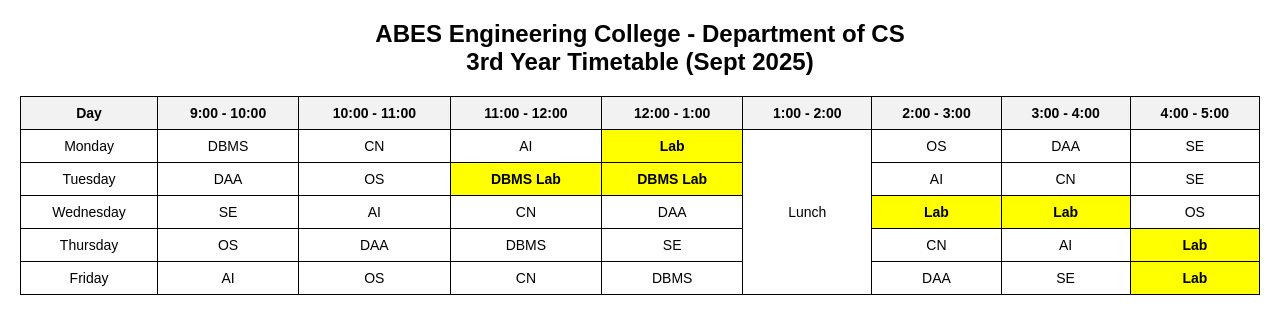
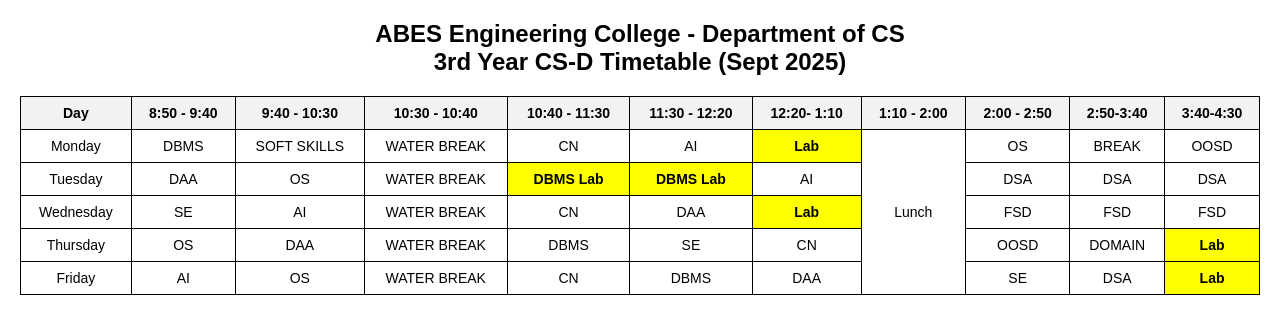
Before and after one commit to SAURABH-NETIZEN/saurabh_wevd, a plain HTML site: page index.html in a window 1280 px wide. Drawn offline with Linux system fonts and the light colour scheme.

Commit message:
complete

```diff
--- a/index.html
+++ b/index.html
@@ -34,63 +34,82 @@
 </head>
 <body>
   <h2>ABES Engineering College - Department of CS<br>
-      3rd Year Timetable (Sept 2025)</h2>
+      3rd Year CS-D Timetable (Sept 2025)</h2>
 
   <table>
     <tr>
       <th>Day</th>
-      <th>9:00 - 10:00</th>
-      <th>10:00 - 11:00</th>
-      <th>11:00 - 12:00</th>
-      <th>12:00 - 1:00</th>
-      <th>1:00 - 2:00</th>
-      <th>2:00 - 3:00</th>
-      <th>3:00 - 4:00</th>
-      <th>4:00 - 5:00</th>
+      <th>8:50 - 9:40</th>
+      <th>9:40 - 10:30</th>
+      <th>10:30 - 10:40</th>
+      <th>10:40 - 11:30</th>
+      <th>11:30 - 12:20</th>
+      <th>12:20- 1:10</th>
+      <th>1:10 - 2:00</th>
+      <th>2:00 - 2:50</th>
+      <th>2:50-3:40</th>
+      <th>3:40-4:30</th>
     </tr>
 
     <tr>
       <td>Monday</td>
       <td>DBMS</td>
+      <TD>SOFT SKILLS</TD>
+      <td>WATER BREAK</td>
       <td>CN</td>
       <td>AI</td>
+
       <td class="highlight">Lab</td>
       <td rowspan="5">Lunch</td>
       <td>OS</td>
-      <td>DAA</td>
-      <td>SE</td>
+      <td>BREAK</td>
+      <td>OOSD</td>
+
     </tr>
 
     <tr>
       <td>Tuesday</td>
       <td>DAA</td>
       <td>OS</td>
+        <td> WATER BREAK</td>
       <td class="highlight">DBMS Lab</td>
       <td class="highlight">DBMS Lab</td>
       <td>AI</td>
-      <td>CN</td>
-      <td>SE</td>
+
+
+        <td>DSA</td>
+        <TD>DSA</TD>
+        <td>DSA</td>
     </tr>
 
     <tr>
       <td>Wednesday</td>
       <td>SE</td>
       <td>AI</td>
+        <td> WATER BREAK</td>
       <td>CN</td>
       <td>DAA</td>
       <td class="highlight">Lab</td>
-      <td class="highlight">Lab</td>
-      <td>OS</td>
+
+
+            <td>FSD</td>
+            <TD>FSD</TD>
+            <td>FSD</td>
     </tr>
 
     <tr>
       <td>Thursday</td>
       <td>OS</td>
       <td>DAA</td>
+        <td> WATER BREAK</td>
       <td>DBMS</td>
       <td>SE</td>
       <td>CN</td>
-      <td>AI</td>
+
+
+        <td>OOSD</td>
+        <TD>DOMAIN</TD>
+
       <td class="highlight">Lab</td>
     </tr>
 
@@ -98,10 +117,14 @@
       <td>Friday</td>
       <td>AI</td>
       <td>OS</td>
+      <TD>WATER BREAK</TD>
       <td>CN</td>
       <td>DBMS</td>
       <td>DAA</td>
+
       <td>SE</td>
+      <TD>DSA</TD>
+
       <td class="highlight">Lab</td>
     </tr>
   </table>
```
